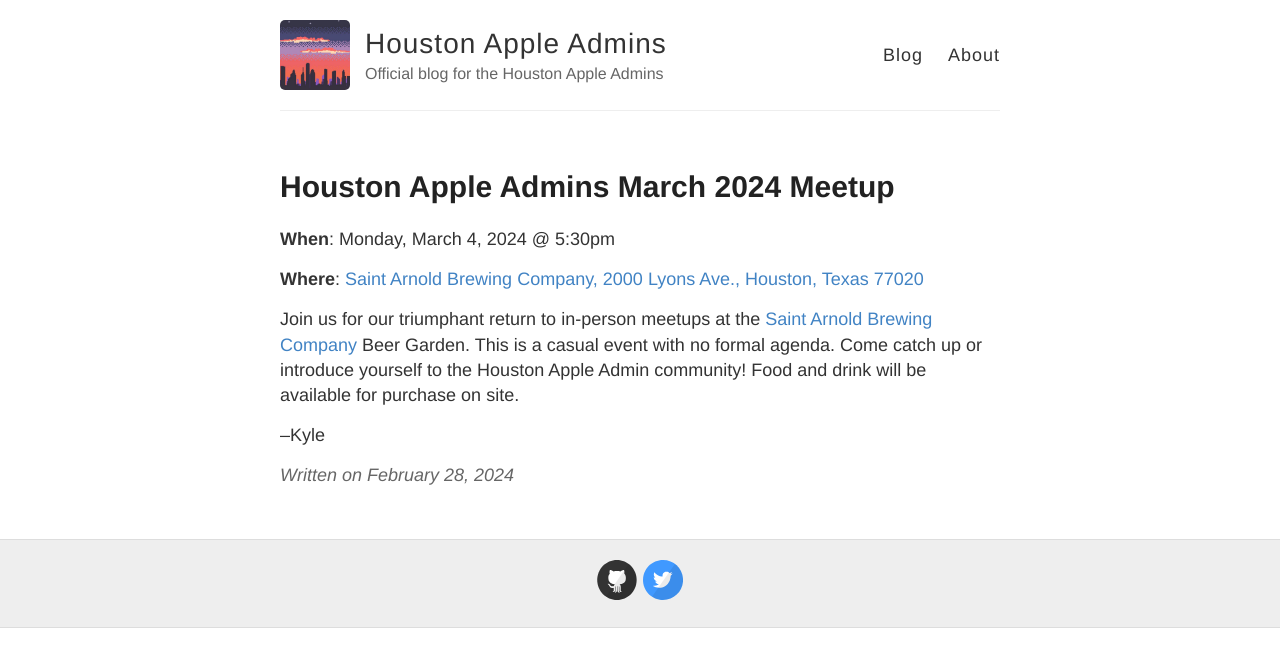
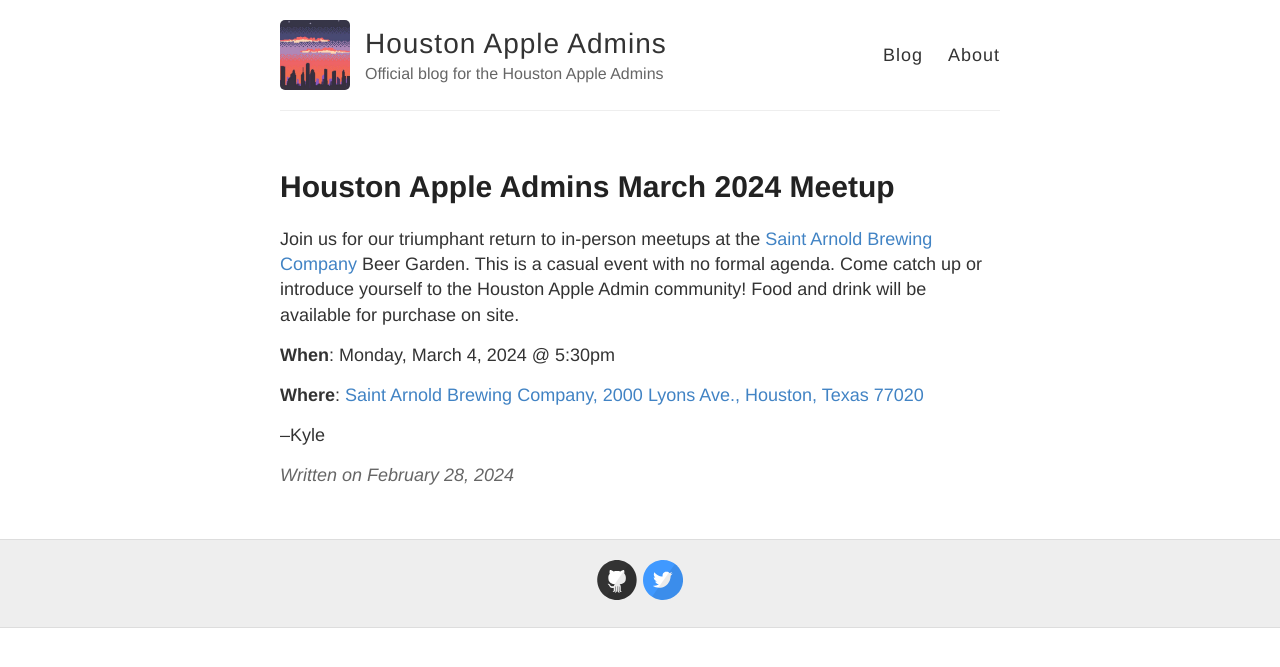
Before and after one commit to houstonappleadmins/houstonappleadmins.github.io, a Jekyll site: the page built from _posts/2024-02-28-Mar2024-HoustonAppleAdmins.md, in a window 1280 px wide. Shown: the top 667 px of the page. Built offline with Jekyll 4.4.1, drawn with Linux system fonts in a browser that asks for light colours; our own code applies the rules of GitHub Pages for plain Markdown files.

```diff
--- a/_posts/2024-02-28-Mar2024-HoustonAppleAdmins.md
+++ b/_posts/2024-02-28-Mar2024-HoustonAppleAdmins.md
@@ -2,11 +2,10 @@
 title: "Houston Apple Admins March 2024 Meetup"
 date: 2024-02-28T08:23:00-06:00
 ---
+Join us for our triumphant return to in-person meetups at the [Saint Arnold Brewing Company](https://www.saintarnold.com/visit/) Beer Garden. This is a casual event with no formal agenda. Come catch up or introduce yourself to the Houston Apple Admin community! Food and drink will be available for purchase on site.
 
 **When**: Monday, March 4, 2024 @ 5:30pm
 
 **Where**: [Saint Arnold Brewing Company, 2000 Lyons Ave., Houston, Texas 77020](https://goo.gl/maps/J3KutKEH63c19SS5A)
 
-Join us for our triumphant return to in-person meetups at the [Saint Arnold Brewing Company](https://www.saintarnold.com/visit/) Beer Garden. This is a casual event with no formal agenda. Come catch up or introduce yourself to the Houston Apple Admin community! Food and drink will be available for purchase on site.
-
 --Kyle
```
